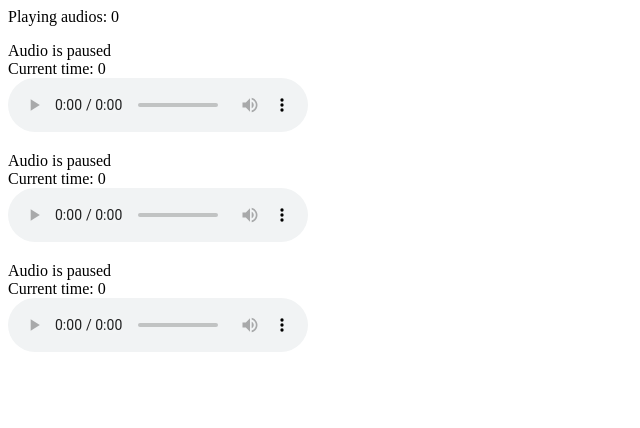
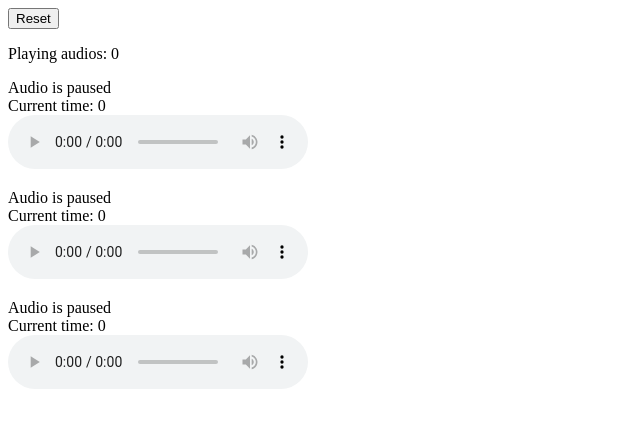
Before and after one commit to ryomaejii/handle-audio-state-with-use-sync-external-store, a Next.js app: page / in a window 1280 px wide. Shown: the top 428 px of the page, without its empty margins (0-640 px from the left). Built offline with nearby package versions, Linux system fonts and the light colour scheme.

Commit message:
feat: Manage rendered audio elements

```diff
--- a/app/contexts/AudioManager.tsx
+++ b/app/contexts/AudioManager.tsx
@@ -9,16 +9,17 @@ import React, {
 } from "react";
 
 interface AudioManagerContext {
-  addAudio: (audio: HTMLAudioElement) => void;
-  removeAudio: (audio: HTMLAudioElement) => void;
+  audios: HTMLAudioElement[];
+  setAudios: React.Dispatch<React.SetStateAction<HTMLAudioElement[]>>;
   playingAudios: HTMLAudioElement[];
+  setPlayingAudios: React.Dispatch<React.SetStateAction<HTMLAudioElement[]>>;
 }
 
 const AudioManagerContext = createContext<AudioManagerContext | undefined>(
   undefined
 );
 
-export const useAudioManager = (): AudioManagerContext => {
+export const useAudioManagerContext = (): AudioManagerContext => {
   const context = useContext(AudioManagerContext);
   if (!context) {
     throw new Error(
@@ -28,26 +29,62 @@ export const useAudioManager = (): AudioManagerContext => {
   return context;
 };
 
-export const AudioManagerProvider = ({ children }: { children: ReactNode }) => {
-  const [playingAudios, setPlayingAudios] = useState<HTMLAudioElement[]>([]);
+export const useAudioManager = () => {
+  const { audios, setAudios, playingAudios, setPlayingAudios } =
+    useAudioManagerContext();
 
-  const addAudio = useCallback(
+  const addAudios = useCallback(
+    (audio: HTMLAudioElement) => {
+      setAudios((prev) => [...prev, audio]);
+    },
+    [setAudios]
+  );
+
+  const removeAudios = useCallback(
+    (audio: HTMLAudioElement) => {
+      setAudios((prev) => prev.filter((a) => a !== audio));
+    },
+    [setAudios]
+  );
+
+  const addPlayingAudio = useCallback(
     (audio: HTMLAudioElement) => {
       setPlayingAudios((prev) => [...prev, audio]);
     },
     [setPlayingAudios]
   );
 
-  const removeAudio = useCallback(
+  const removePlayingAudio = useCallback(
     (audio: HTMLAudioElement) => {
       setPlayingAudios((prev) => prev.filter((a) => a !== audio));
     },
     [setPlayingAudios]
   );
 
+  const resetAudios = useCallback(() => {
+    audios.forEach((audio) => {
+      audio.pause();
+      audio.currentTime = 0;
+    });
+  }, [playingAudios, setPlayingAudios]);
+
+  return {
+    addAudios,
+    removeAudios,
+    addPlayingAudio,
+    removePlayingAudio,
+    playingAudios,
+    resetAudios,
+  };
+};
+
+export const AudioManagerProvider = ({ children }: { children: ReactNode }) => {
+  const [audios, setAudios] = useState<HTMLAudioElement[]>([]);
+  const [playingAudios, setPlayingAudios] = useState<HTMLAudioElement[]>([]);
+
   return (
     <AudioManagerContext.Provider
-      value={{ addAudio, removeAudio, playingAudios }}
+      value={{ audios, setAudios, playingAudios, setPlayingAudios }}
     >
       {children}
     </AudioManagerContext.Provider>
--- a/app/hooks/useAudioState.ts
+++ b/app/hooks/useAudioState.ts
@@ -1,4 +1,4 @@
-import { useCallback, useRef, useSyncExternalStore } from "react";
+import { useCallback, useEffect, useRef, useSyncExternalStore } from "react";
 import { useAudioManager } from "../contexts/AudioManager";
 
 interface AudioState {
@@ -13,7 +13,13 @@ export function useAudioState({
   pauseAllAudiosBeforePlay?: boolean;
 }): AudioState {
   const audioRef = useRef<HTMLAudioElement>(null);
-  const { addAudio, removeAudio, playingAudios } = useAudioManager();
+  const {
+    addAudios,
+    removeAudios,
+    addPlayingAudio,
+    removePlayingAudio,
+    playingAudios,
+  } = useAudioManager();
 
   const pauseAllOtherAudios = useCallback(
     (audio: HTMLAudioElement) => {
@@ -35,10 +41,10 @@ export function useAudioState({
     const handlePlayPause = () => {
       if (audioRef.current) {
         if (audioRef.current.paused) {
-          removeAudio(audioRef.current);
+          removePlayingAudio(audioRef.current);
         } else {
           pauseAllAudiosBeforePlay && pauseAllOtherAudios(audioRef.current);
-          addAudio(audioRef.current);
+          addPlayingAudio(audioRef.current);
         }
       }
       callback();
@@ -80,5 +86,17 @@ export function useAudioState({
     getCurrentTimeSnapshot
   );
 
+  useEffect(() => {
+    if (audioRef.current) {
+      addAudios(audioRef.current);
+    }
+
+    return () => {
+      if (audioRef.current) {
+        removeAudios(audioRef.current);
+      }
+    };
+  }, [addAudios, removeAudios]);
+
   return { audioRef, isPlaying, currentTime };
 }
--- a/app/page.tsx
+++ b/app/page.tsx
@@ -4,7 +4,7 @@ import AudioPlayer from "./components/AudioPlayer";
 import { useAudioManager } from "./contexts/AudioManager";
 
 export default function Page() {
-  const { playingAudios } = useAudioManager();
+  const { playingAudios, resetAudios } = useAudioManager();
 
   return (
     <div
@@ -15,6 +15,7 @@ export default function Page() {
         gap: "16px",
       }}
     >
+      <button onClick={resetAudios}>Reset</button>
       <div>Playing audios: {playingAudios.length}</div>
       <AudioPlayer src="sample.mp3" />
       <AudioPlayer src="sample.mp3" />
```
